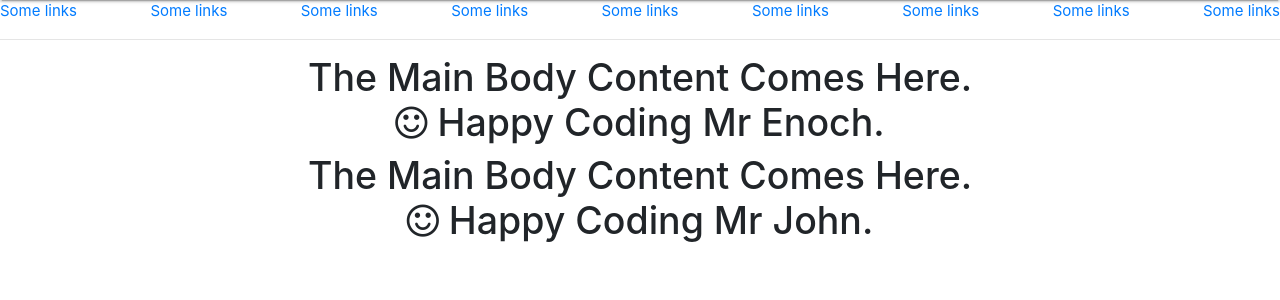
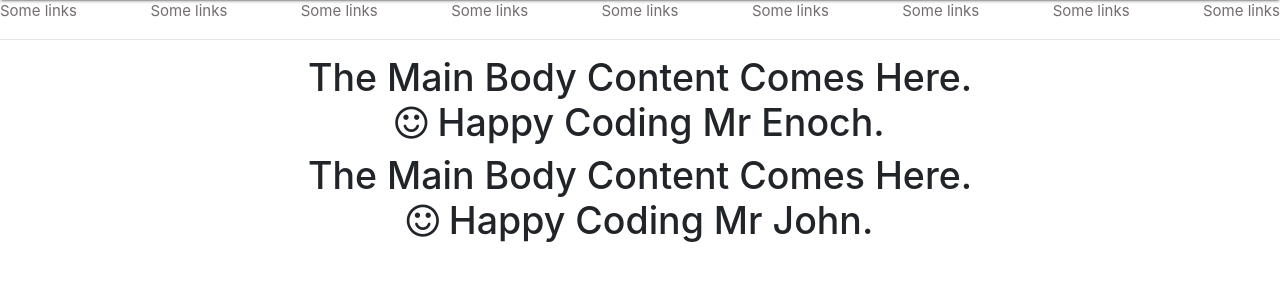
Before and after one commit to shstudentshub/studentshub, a PHP site: page / in a window 1280 px wide. Shown: the part 64-364 px from the top of the page. Run offline with PHP 8.4, Linux system fonts and the light colour scheme; some libraries are stand-ins or nearby versions.

Commit message:
Some link contains menu

```diff
--- a/StudentHub/assets/css/style.css
+++ b/StudentHub/assets/css/style.css
@@ -49,7 +49,9 @@ nav a{
     max-width: 1400px;
 }
 
-=======
+.category-nav > ul li a{
+  color: #746d6d;
+}
 /*Custom CSS*/
 
 /*.btn{
```
